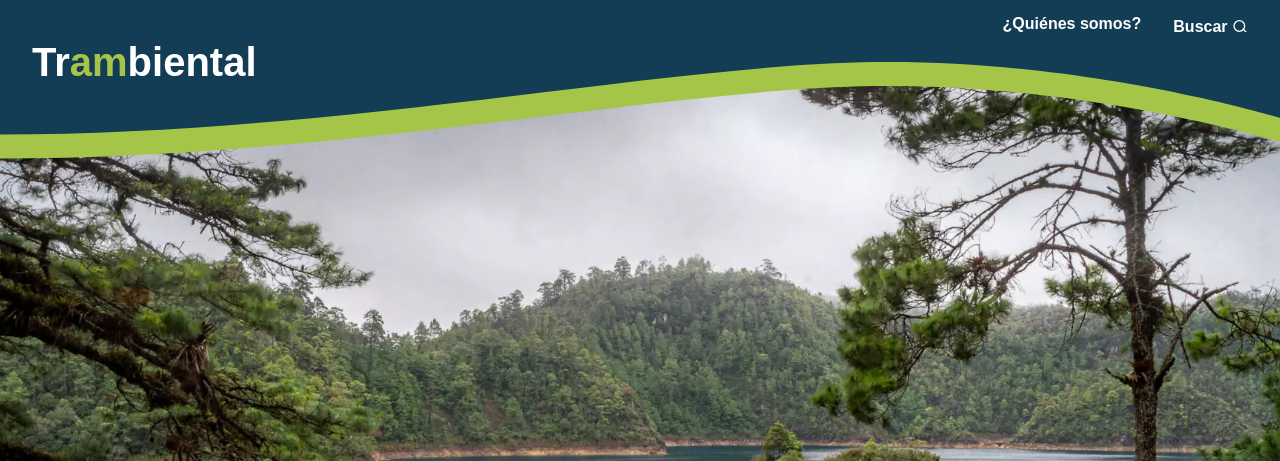
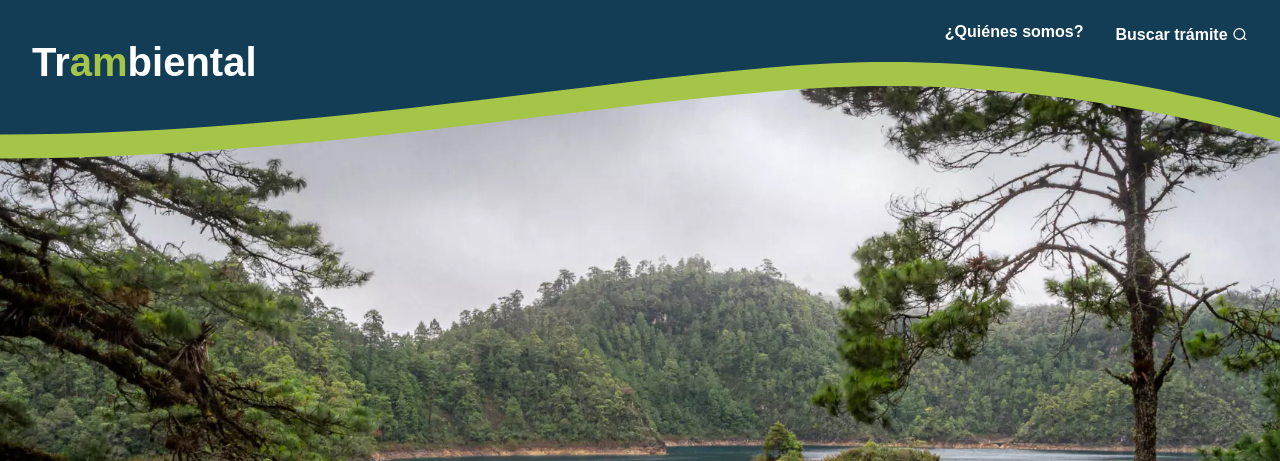
Before and after one commit to jbbenavidesr/trambiental, a website: page src/copy/index.html in a window 1280 px wide. Shown: the top 461 px of the page. Drawn offline with nearby package versions, Linux system fonts and the light colour scheme; files that its build step writes are made by us from their sources; a web font is replaced by a local one.

Commit message:
Fix nav items

```diff
--- a/src/copy/index.html
+++ b/src/copy/index.html
@@ -90,7 +90,7 @@
                         </li>
                         <li>
                             <a href="#formats" aria-label="Buscar">
-                                Buscar
+                                Buscar trámite
                                 <svg
                                     width="1rem"
                                     height="100%"
--- a/src/scss/main.scss
+++ b/src/scss/main.scss
@@ -311,6 +311,7 @@ a {
 
     a {
         text-decoration: none;
+        margin-top: 0.5rem;
 
         &:hover,
         &:focus {
```
